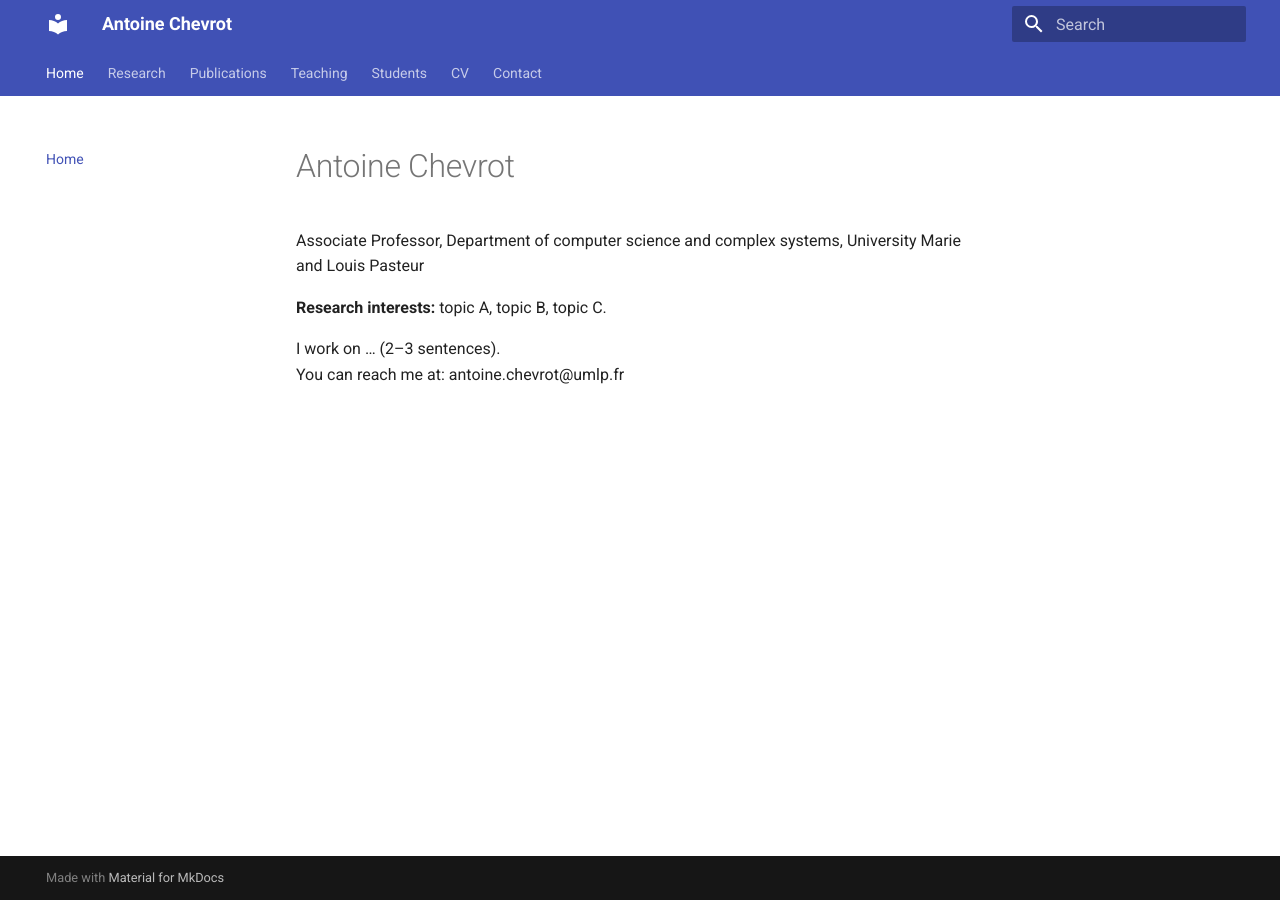
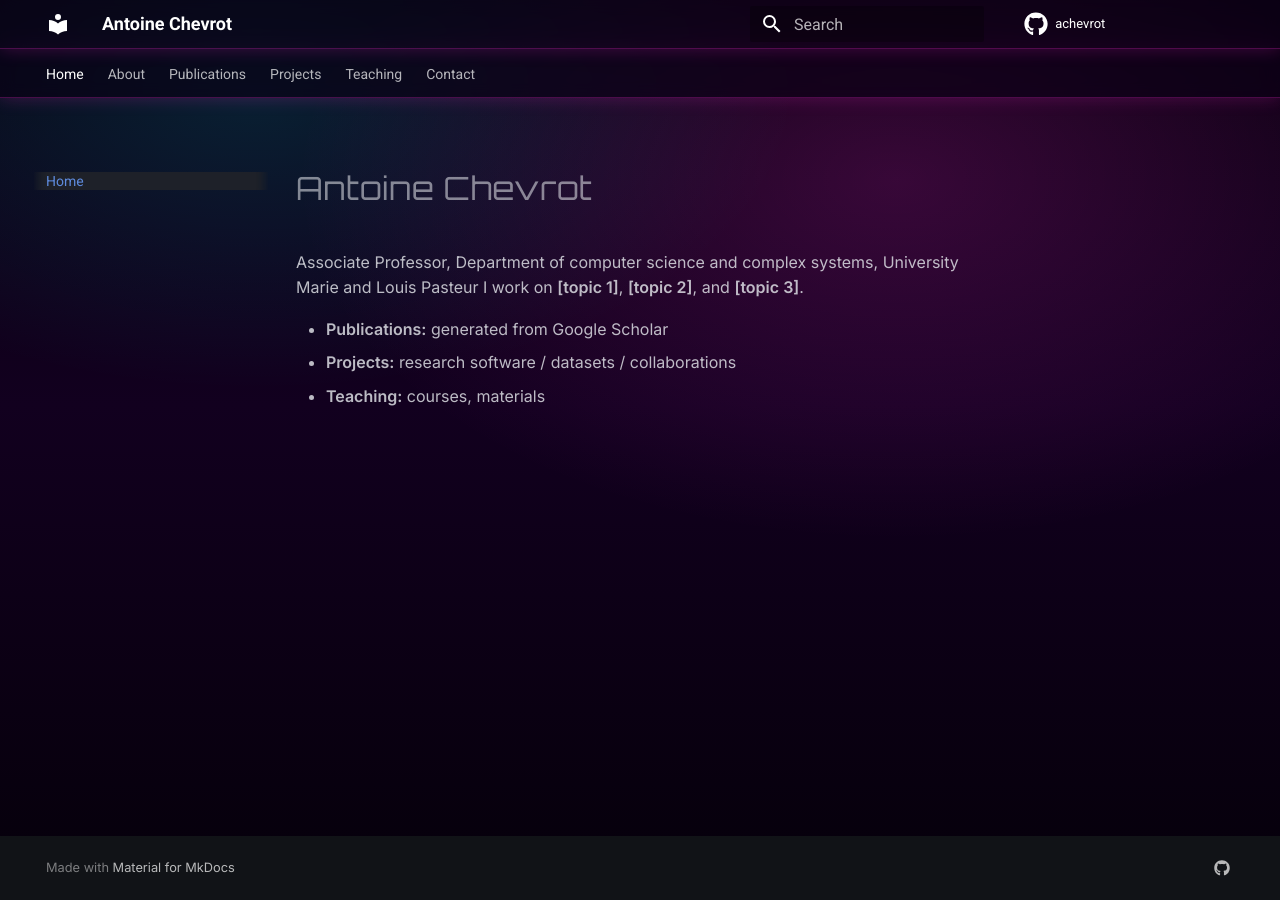
Before and after one commit to achevrot/achevrot.github.io, an MkDocs documentation site: the page built from docs/index.md, in a window 1280 px wide. Built offline with MkDocs 1.6.1 and Material for MkDocs 9.7.7, drawn with Linux system fonts in a browser that asks for light colours.

Commit message:
Initial synthwave MkDocs site + Scholar publications 2

```diff
--- a/docs/index.md
+++ b/docs/index.md
@@ -1,7 +1,7 @@
 # Antoine Chevrot
 Associate Professor, Department of computer science and complex systems, University Marie and Louis Pasteur
+I work on **[topic 1]**, **[topic 2]**, and **[topic 3]**.
 
-**Research interests:** topic A, topic B, topic C.
-
-I work on … (2–3 sentences).
-You can reach me at: antoine.chevrot@umlp.fr
+- **Publications:** generated from Google Scholar
+- **Projects:** research software / datasets / collaborations
+- **Teaching:** courses, materials
--- a/mkdocs.yml
+++ b/mkdocs.yml
@@ -1,29 +1,45 @@
 site_name: "Antoine Chevrot"
-site_description: "Research, publications, teaching, and contact"
 site_url: "https://achevrot.github.io/"
+site_description: "Research, publications, projects, teaching, contact"
 
 theme:
   name: material
+  language: en
   features:
     - navigation.tabs
     - navigation.sections
+    - navigation.top
     - search.suggest
     - search.highlight
   palette:
-    - scheme: default
-      primary: indigo
-      accent: indigo
+    - scheme: slate
+      primary: black
+      accent: pink
+  icon:
+    repo: fontawesome/brands/github
+
+repo_url: "https://github.com/achevrot"
+repo_name: "achevrot"
+
+extra_css:
+  - assets/css/synthwave.css
+
+extra:
+  social:
+    - icon: fontawesome/brands/github
+      link: https://github.com/achevrot
+      name: GitHub
 
 nav:
   - Home: index.md
-  - Research: research.md
+  - About: about.md
   - Publications: publications.md
+  - Projects: projects.md
   - Teaching: teaching.md
-  - Students: students.md
-  - CV: cv.md
   - Contact: contact.md
 
 markdown_extensions:
   - admonition
   - toc:
       permalink: true
+  - attr_list
```
Also changed, not shown: 1 other file.
